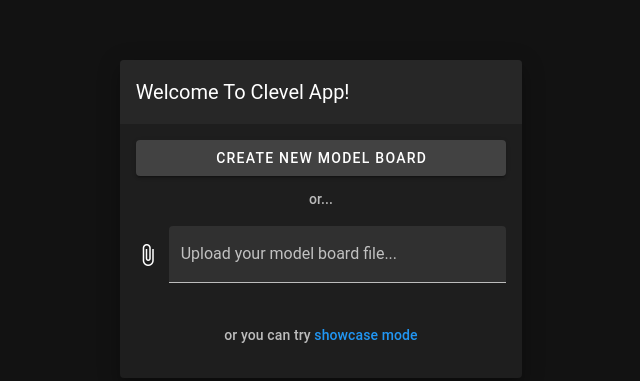
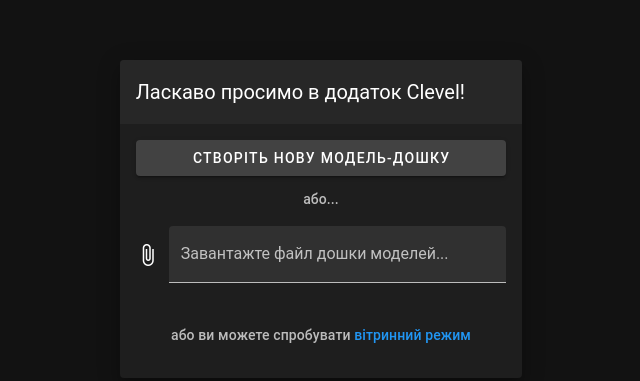
Before and after one commit to Reidond/clevel, a Vue app in the folder clevel_app/: page /modelboard in a window 1280 px wide. Shown: the part 181-562 px from the top of the page, without its empty margins (319-959 px from the left). Built offline with nearby package versions, Linux system fonts and the light colour scheme; a small style sheet from the web is missing; a web font is replaced by a local one; what vue-katex, vuetify-dialog would draw is missing.

Commit message:
feat(clevel_app): Translate Main

```diff
--- a/clevel_app/src/locales/en.json
+++ b/clevel_app/src/locales/en.json
@@ -61,5 +61,23 @@
       "text": "Do you really want to delete question?",
       "title": "Delete"
     }
+  },
+  "main": {
+    "toolbar-title": "Welcome To Clevel App!",
+    "form": {
+      "btn": "Create New Model Board",
+      "p-1": "or...",
+      "file-input": "Upload your model board file...",
+      "p-2": "or you can try {a}",
+      "showcase-mode": "showcase mode"
+    },
+    "dialog": {
+      "title": "Create New Model Board",
+      "file-name": "File name",
+      "experts": "Experts count",
+      "models": "Models count",
+      "action-cancel": "Cancel",
+      "action-create": "Create"
+    }
   }
 }
--- a/clevel_app/src/locales/uk_UA.json
+++ b/clevel_app/src/locales/uk_UA.json
@@ -61,5 +61,23 @@
       "text": "Ви точно хочете видалити питання?",
       "title": "Видалити"
     }
+  },
+  "main": {
+    "toolbar-title": "Ласкаво просимо в додаток Clevel!",
+    "form": {
+      "btn": "Створіть нову модель-дошку",
+      "p-1": "або...",
+      "file-input": "Завантажте файл дошки моделей...",
+      "p-2": "або ви можете спробувати {a}",
+      "showcase-mode": "вітринний режим"
+    },
+    "dialog": {
+      "title": "Створіть нову модель-дошку",
+      "file-name": "Назва файлу",
+      "experts": "Кількість експертів",
+      "models": "Кількість моделей",
+      "action-cancel": "Відмінити",
+      "action-create": "Створити"
+    }
   }
 }
--- a/clevel_app/src/views/Main.vue
+++ b/clevel_app/src/views/Main.vue
@@ -5,22 +5,30 @@
         <v-col cols="12" sm="8" md="4">
           <v-card class="elevation-12">
             <v-toolbar dark flat>
-              <v-toolbar-title>Welcome To Clevel App!</v-toolbar-title>
+              <v-toolbar-title>{{ $t('main.toolbar-title') }}</v-toolbar-title>
             </v-toolbar>
             <v-card-text>
               <v-form>
-                <v-btn block color="secondary" dark @click="dialog = true"
-                  >Create New Model Board</v-btn
-                >
-                <p class="pt-3 text-center subtitle-2">or...</p>
+                <v-btn block color="secondary" dark @click="dialog = true">{{
+                  $t('main.form.btn')
+                }}</v-btn>
+                <p class="pt-3 text-center subtitle-2">
+                  {{ $t('main.form.p-1') }}
+                </p>
                 <v-file-input
-                  label="Upload your model board file..."
+                  :label="$t('main.form.file-input')"
                   filled
                   @change="uploadBtn"
                 ></v-file-input>
-                <p class="pt-3 text-center subtitle-2">
-                  or you can try <a @click="showcase">showcase mode</a>
-                </p>
+                <i18n
+                  path="main.form.p-2"
+                  tag="p"
+                  class="pt-3 text-center subtitle-2"
+                >
+                  <template v-slot:a>
+                    <a @click="showcase">{{ $t('main.form.showcase-mode') }}</a>
+                  </template>
+                </i18n>
               </v-form>
             </v-card-text>
           </v-card>
@@ -29,23 +37,25 @@
     </v-container>
     <v-dialog v-model="dialog" max-width="1000px">
       <v-card>
-        <v-card-title class="headline">Create New Model Board</v-card-title>
+        <v-card-title class="headline">{{
+          $t('main.dialog.title')
+        }}</v-card-title>
 
         <v-card-text>
           <v-form>
             <v-text-field
               v-model="fileName"
-              label="File name"
+              :label="$t('main.dialog.file-name')"
               filled
             ></v-text-field>
             <v-text-field
               v-model="experts"
-              label="Experts"
+              :label="$t('main.dialog.experts')"
               filled
             ></v-text-field>
             <v-text-field
               v-model="modelsCount"
-              label="Models"
+              :label="$t('main.dialog.models')"
               filled
             ></v-text-field>
           </v-form>
@@ -55,11 +65,11 @@
           <v-spacer></v-spacer>
 
           <v-btn color="red darken-1" text @click="dialog = false">
-            Cancel
+            {{ $t('main.dialog.action-cancel') }}
           </v-btn>
 
           <v-btn color="green darken-1" text @click="createBtn">
-            Create
+            {{ $t('main.dialog.action-create') }}
           </v-btn>
         </v-card-actions>
       </v-card>
```
